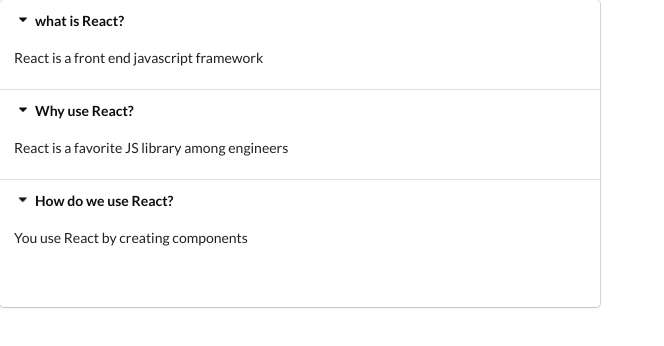
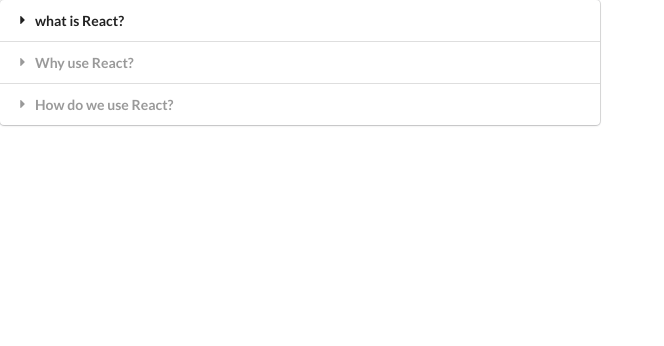
Before and after one commit to basilng/widgets, a React (Create React App) app: page / in a window 1280 px wide. Shown: the top 346 px of the page, without its empty margins (0-664 px from the left). Built offline with nearby package versions, Linux system fonts and the light colour scheme.

Commit message:
Expanding the Accordion

```diff
--- a/src/components/Accordion.js
+++ b/src/components/Accordion.js
@@ -1,4 +1,5 @@
 import React, { useState } from "react";
+import { act } from "react-dom/test-utils";
 
 const Accordion = ({ items }) => {
   const [activeIndex, setActiveIndex] = useState(null);
@@ -7,24 +8,20 @@
   };
 
   const renderedItems = items.map((item, index) => {
+    const active = index === activeIndex ? "active" : "";
     return (
       <React.Fragment key={item.title}>
-        <div className="title active" onClick={() => onTitleClick(index)}>
+        <div className={`title ${active}`} onClick={() => onTitleClick(index)}>
           <i className="dropdown icon"></i>
           {item.title}
         </div>
-        <div className="content active">
+        <div className={`content ${active}`}>
           <p>{item.content}</p>
         </div>
       </React.Fragment>
     );
   });
-  return (
-    <div className="ui styled accordion">
-      {renderedItems}
-      <h1>{activeIndex}</h1>
-    </div>
-  );
+  return <div className="ui styled accordion">{renderedItems}</div>;
 };
 
 export default Accordion;
```
